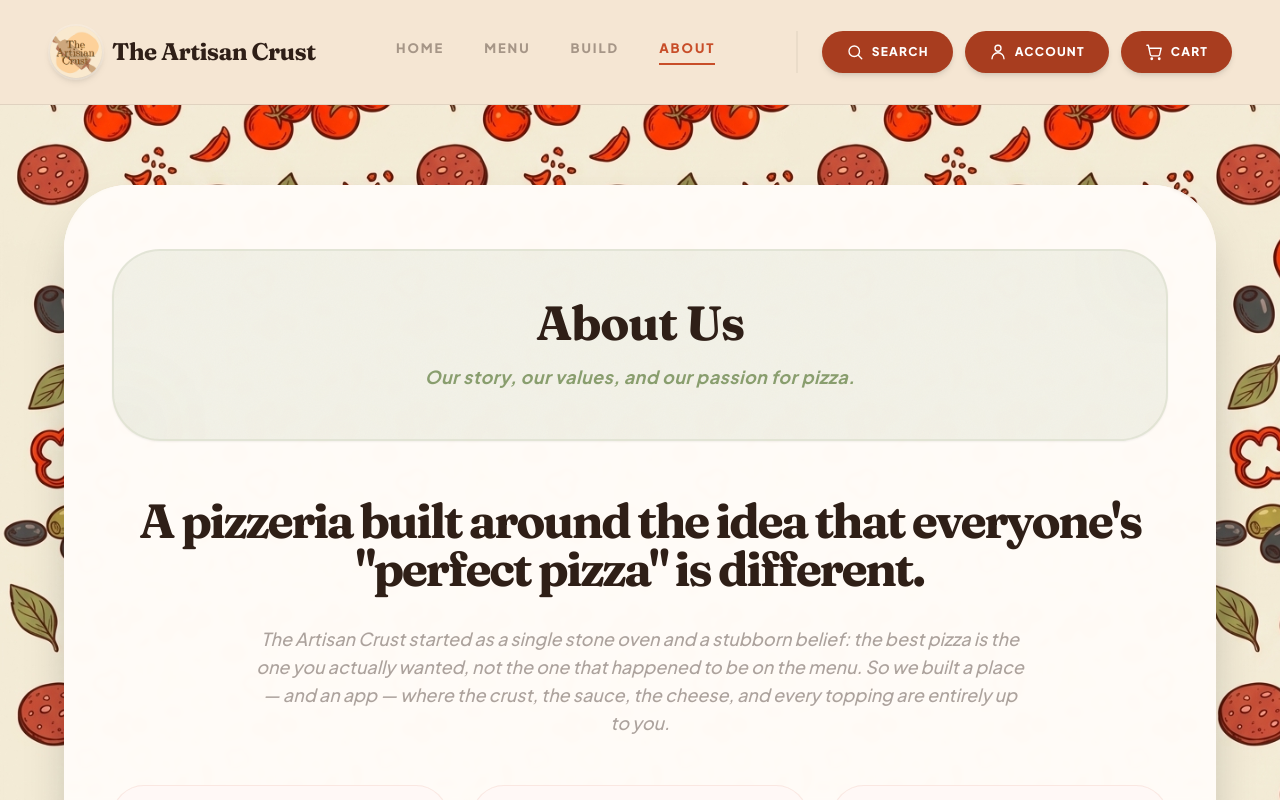
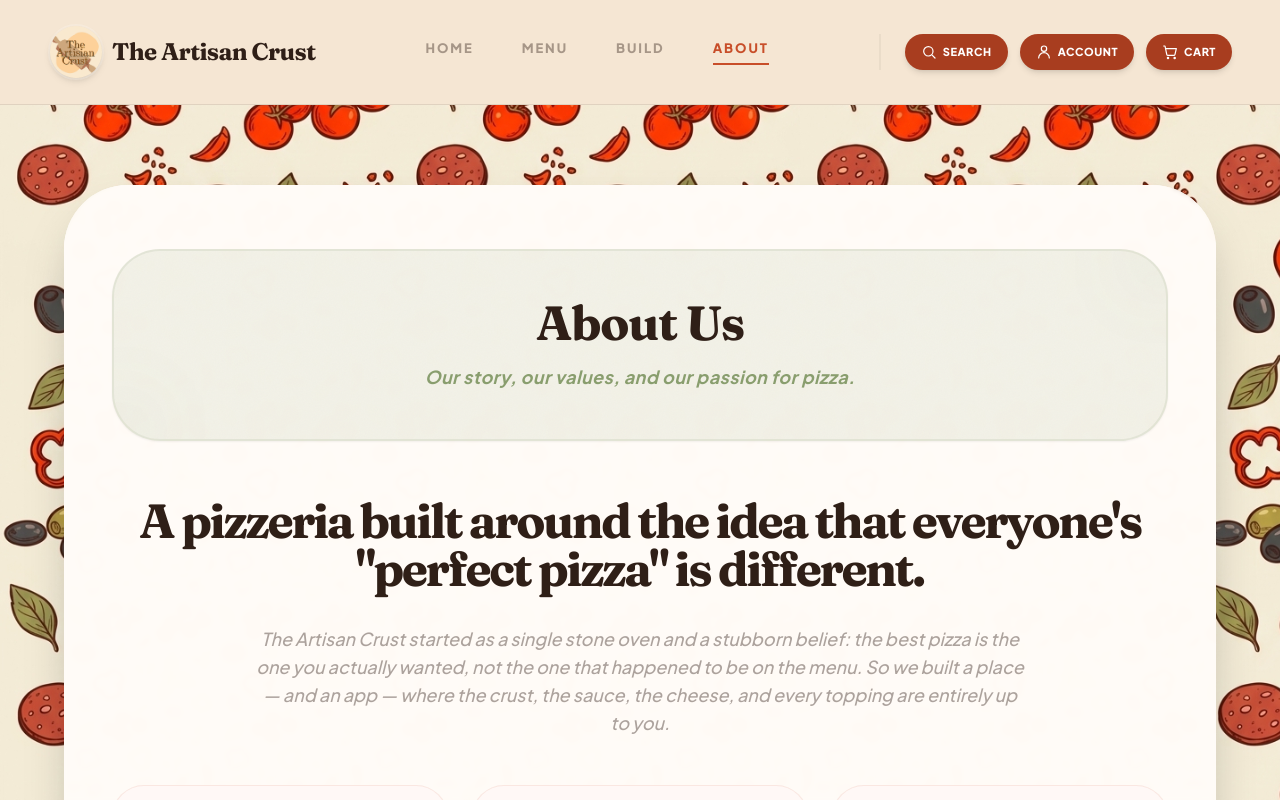
Before and after one commit to shizajaved-ui/OIBSIP, a React (Vite) app in the folder client/: page /about in a window 1280 px wide. Built offline with nearby package versions, Linux system fonts and the light colour scheme; no server answers.

Commit message:
Optimize Navbar layout: shrink action icons/pills to give more space to main navigation links

```diff
--- a/client/src/components/Navbar.jsx
+++ b/client/src/components/Navbar.jsx
@@ -5,7 +5,7 @@ import { useCart } from '../context/CartContext.jsx';
 import SearchOverlay from './SearchOverlay.jsx';
 
 const SearchIcon = () => (
-  <svg viewBox="0 0 24 24" className="h-[18px] w-[18px]" fill="none" stroke="currentColor" strokeWidth="1.8" strokeLinecap="round" strokeLinejoin="round">
+  <svg viewBox="0 0 24 24" className="h-[14px] w-[14px] md:h-[16px] md:w-[16px]" fill="none" stroke="currentColor" strokeWidth="1.8" strokeLinecap="round" strokeLinejoin="round">
     <circle cx="11" cy="11" r="7" />
     <path d="M21 21l-4.3-4.3" />
   </svg>
@@ -27,14 +27,14 @@ const PizzaOvenIcon = () => (
 );
 
 const UserIcon = () => (
-  <svg viewBox="0 0 24 24" className="h-[18px] w-[18px]" fill="none" stroke="currentColor" strokeWidth="1.8" strokeLinecap="round" strokeLinejoin="round">
+  <svg viewBox="0 0 24 24" className="h-[14px] w-[14px] md:h-[16px] md:w-[16px]" fill="none" stroke="currentColor" strokeWidth="1.8" strokeLinecap="round" strokeLinejoin="round">
     <path d="M20 21a8 8 0 1 0-16 0" />
     <circle cx="12" cy="7" r="4" />
   </svg>
 );
 
 const CartIcon = () => (
-  <svg viewBox="0 0 24 24" className="h-[18px] w-[18px]" fill="none" stroke="currentColor" strokeWidth="1.8" strokeLinecap="round" strokeLinejoin="round">
+  <svg viewBox="0 0 24 24" className="h-[14px] w-[14px] md:h-[16px] md:w-[16px]" fill="none" stroke="currentColor" strokeWidth="1.8" strokeLinecap="round" strokeLinejoin="round">
     <circle cx="9" cy="21" r="1" />
     <circle cx="19" cy="21" r="1" />
     <path d="M2.5 3h2l2.6 12.6a2 2 0 0 0 2 1.6h8.4a2 2 0 0 0 2-1.6L21.5 7H6" />
@@ -68,7 +68,7 @@ const Navbar = () => {
   };
 
   const pillClass =
-    'flex items-center gap-2 rounded-full bg-[#A83D1F] px-3 md:px-6 py-2.5 md:py-3 text-[9px] md:text-[12px] font-black uppercase tracking-[0.1em] text-white shadow-md transition-all duration-300 hover:bg-char-950 hover:shadow-lg active:scale-95';
+    'flex items-center gap-1.5 rounded-full bg-[#A83D1F] px-2.5 md:px-4 py-2 md:py-2.5 text-[8px] md:text-[11px] font-black uppercase tracking-[0.05em] text-white shadow-md transition-all duration-300 hover:bg-char-950 hover:shadow-lg active:scale-95';
 
   return (
     <header
@@ -90,7 +90,7 @@ const Navbar = () => {
         </Link>
 
         {/* Middle: Main Nav - Fluid and compact */}
-        <nav className="flex items-center justify-center gap-2 sm:gap-6 md:gap-10 flex-1 min-w-0">
+        <nav className="flex items-center justify-center gap-3 sm:gap-6 md:gap-12 flex-1 min-w-0">
           {NAV_ITEMS.map((item) => (
             <Link key={item.path} to={item.path} className={linkClass(item.path)}>
               <span className={item.label === 'Build a pizza' ? 'hidden sm:inline' : ''}>
```
